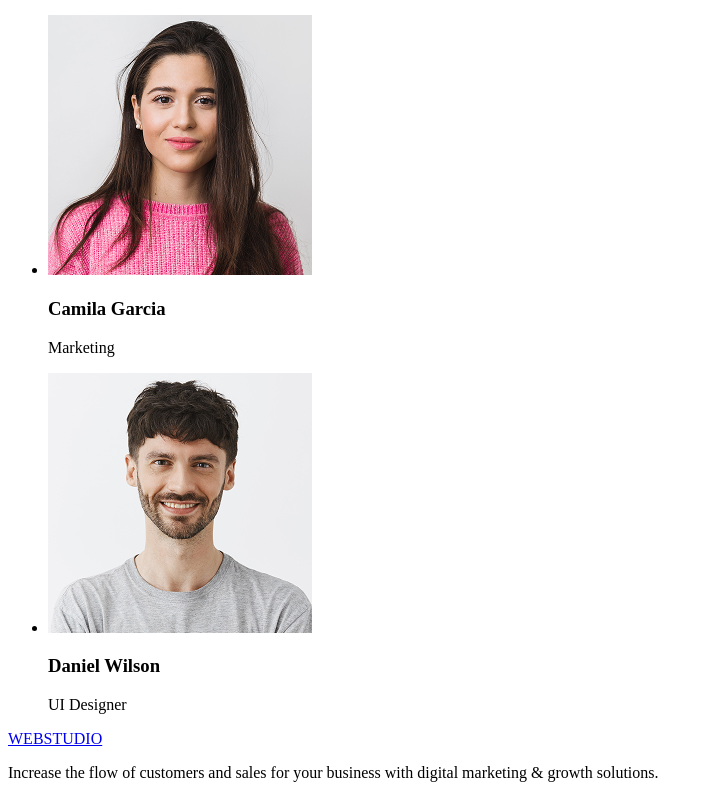
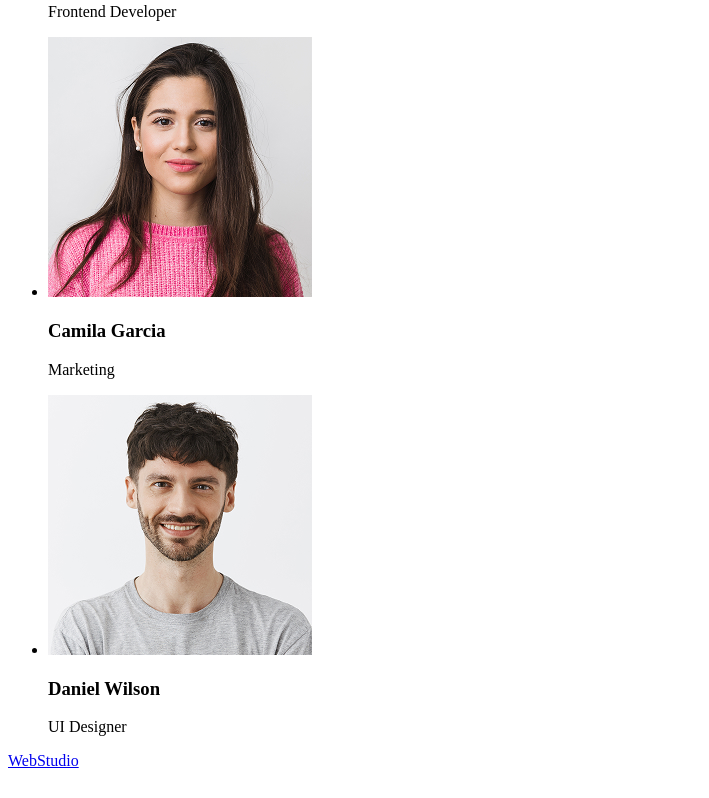
Before and after one commit to LiliAnna77/goit-hw-01, a plain HTML site: page index.html in a window 1280 px wide. Shown: the part 1066-1864 px from the top of the page, without its empty margins (0-709 px from the left). Drawn offline with Linux system fonts and the light colour scheme.

Commit message:
Fixed structure and footer logo

```diff
--- a/index.html
+++ b/index.html
@@ -10,7 +10,6 @@
     <!--Header-->
     <header>
       <nav>
-        <a href="./index.html">WebStudio</a>
         <ul>
           <li><a href="#">Studio</a></li>
           <li><a href="#">Portfolio</a></li>
@@ -33,6 +32,7 @@
       </section>
       <!--Features Section-->
       <section>
+        <h2>Features</h2>
         <ul>
           <li>
             <h3>Strategy</h3>
@@ -113,11 +113,7 @@
     </main>
     <!--Footer-->
     <footer>
-      <a href="./index.html">WEBSTUDIO</a>
-      <p>
-        Increase the flow of customers and sales for your business with digital
-        marketing & growth solutions.
-      </p>
+      <a href="./index.html">WebStudio</a>
     </footer>
   </body>
 </html>
```
